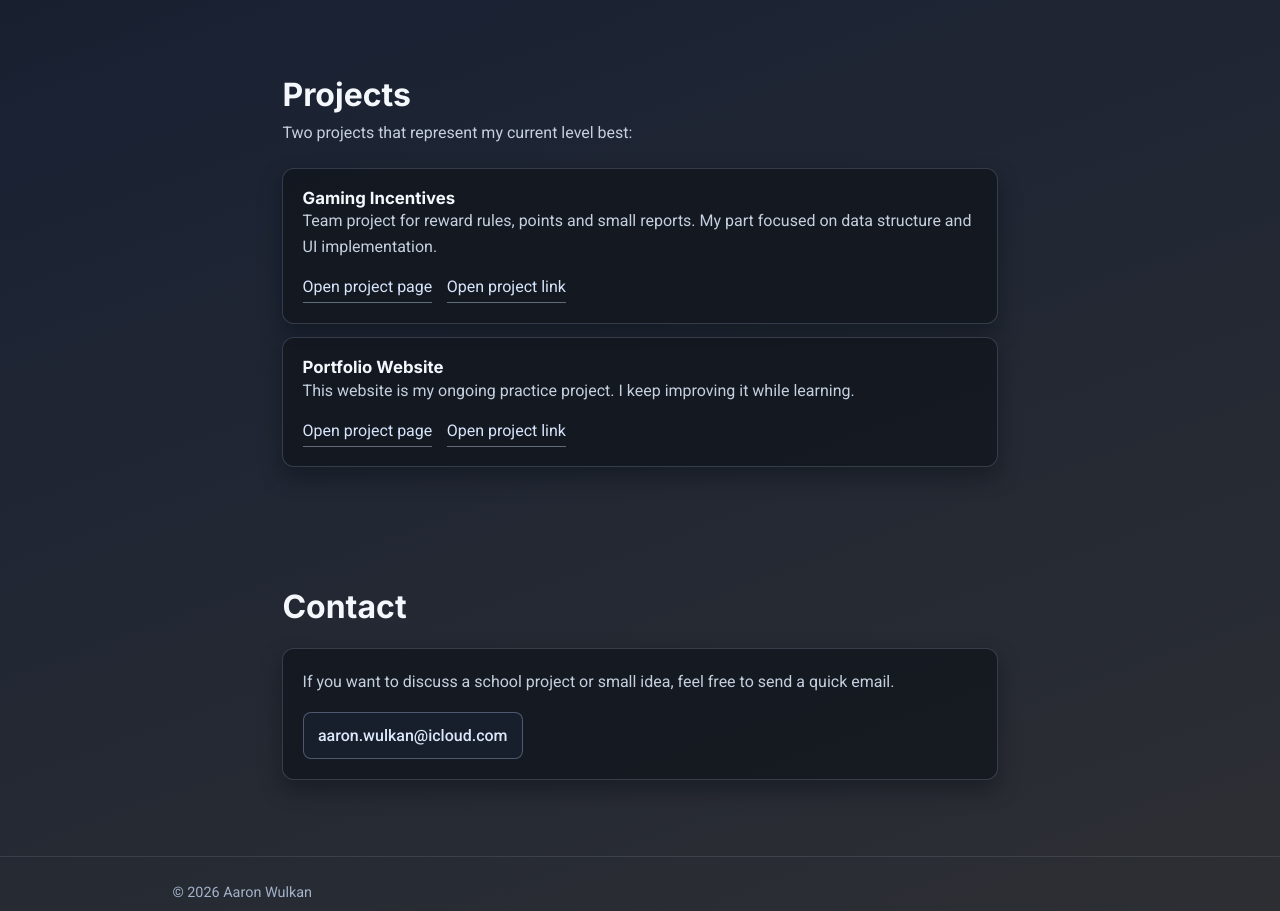
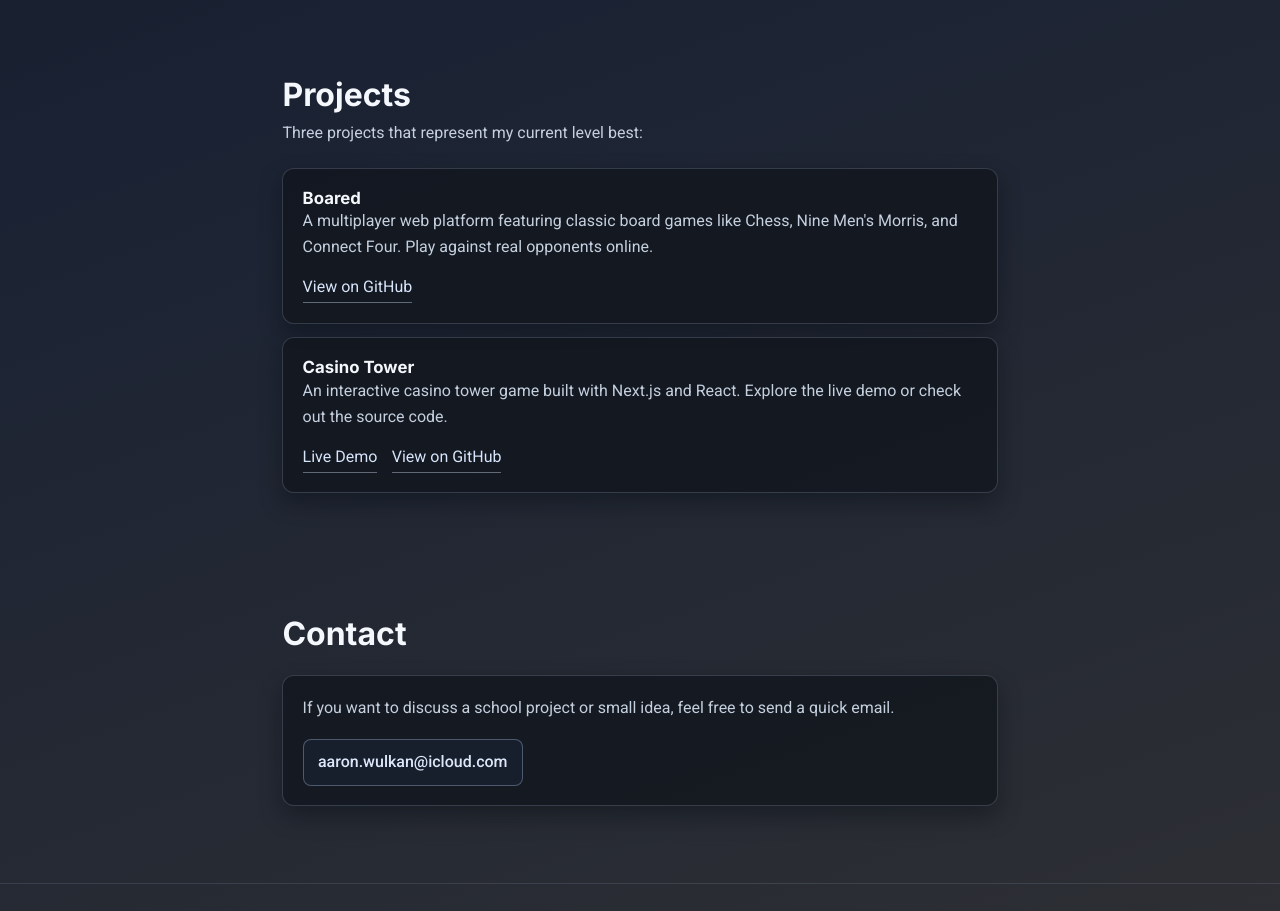
Before and after one commit to im24a-wulkana/Portfolio, a Next.js app: page / in a window 1280 px wide. Shown: the part 1240-2151 px from the top of the page. Built offline with nearby package versions, Linux system fonts and the light colour scheme.

Commit message:
Add Boared and Casino Tower projects, remove Gaming Incentives

```diff
--- a/app/page.js
+++ b/app/page.js
@@ -26,23 +26,25 @@ const content = {
   },
   projects: {
     title: "Projects",
-    intro: "Two projects that represent my current level best:",
+    intro: "Three projects that represent my current level best:",
     featured: {
-      name: "Gaming Incentives",
+      name: "Boared",
       summary:
-        "Team project for reward rules, points and small reports. My part focused on data structure and UI implementation.",
-      detailsHref: "/projekte/gaming-incentives",
+        "A multiplayer web platform featuring classic board games like Chess, Nine Men's Morris, and Connect Four. Play against real opponents online.",
+      detailsHref: null,
       detailsLabel: "Open project page",
-      projectHref: "https://github.com/im24a-mendolag/Prwr-good",
-      projectLabel: "Open project link",
+      projectHref: "https://github.com/im24a-wulkana/Boared",
+      projectLabel: "View on GitHub",
     },
     side: {
-      name: "Portfolio Website",
-      summary: "This website is my ongoing practice project. I keep improving it while learning.",
-      detailsHref: "/projekte/portfolio-website",
+      name: "Casino Tower",
+      summary: "An interactive casino tower game built with Next.js and React. Explore the live demo or check out the source code.",
+      detailsHref: null,
       detailsLabel: "Open project page",
-      projectHref: "/#hero-title",
-      projectLabel: "Open project link",
+      projectHref: "https://casino-tower.vercel.app/",
+      projectLabel: "Live Demo",
+      backendHref: "https://github.com/im24a-wulkana/casino-tower",
+      backendLabel: "View on GitHub",
     },
   },
   contact: {
@@ -142,9 +144,11 @@ export default function Home() {
                 <h3>{t.projects.featured.name}</h3>
                 <p>{t.projects.featured.summary}</p>
                 <div className="project-actions">
+                  {t.projects.featured.detailsHref && (
                     <Link href={t.projects.featured.detailsHref} className="project-link">
                       {t.projects.featured.detailsLabel}
                     </Link>
+                  )}
                   <a href={t.projects.featured.projectHref} target="_blank" rel="noopener noreferrer" className="project-link">
                     {t.projects.featured.projectLabel}
                   </a>
@@ -154,12 +158,19 @@ export default function Home() {
                 <h3>{t.projects.side.name}</h3>
                 <p>{t.projects.side.summary}</p>
                 <div className="project-actions">
+                  {t.projects.side.detailsHref && (
                     <Link href={t.projects.side.detailsHref} className="project-link">
                       {t.projects.side.detailsLabel}
                     </Link>
-                  <Link href={t.projects.side.projectHref} className="project-link">
+                  )}
+                  <a href={t.projects.side.projectHref} target="_blank" rel="noopener noreferrer" className="project-link">
                     {t.projects.side.projectLabel}
-                  </Link>
+                  </a>
+                  {t.projects.side.backendHref && (
+                    <a href={t.projects.side.backendHref} target="_blank" rel="noopener noreferrer" className="project-link">
+                      {t.projects.side.backendLabel}
+                    </a>
+                  )}
                 </div>
               </article>
             </div>
```
Lines whose indentation alone changed are shown as unchanged.
